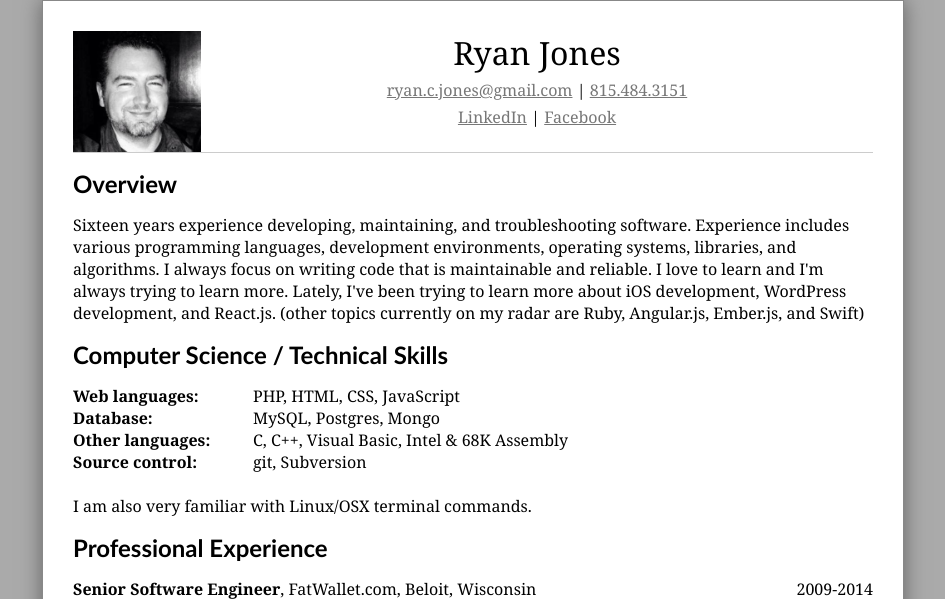
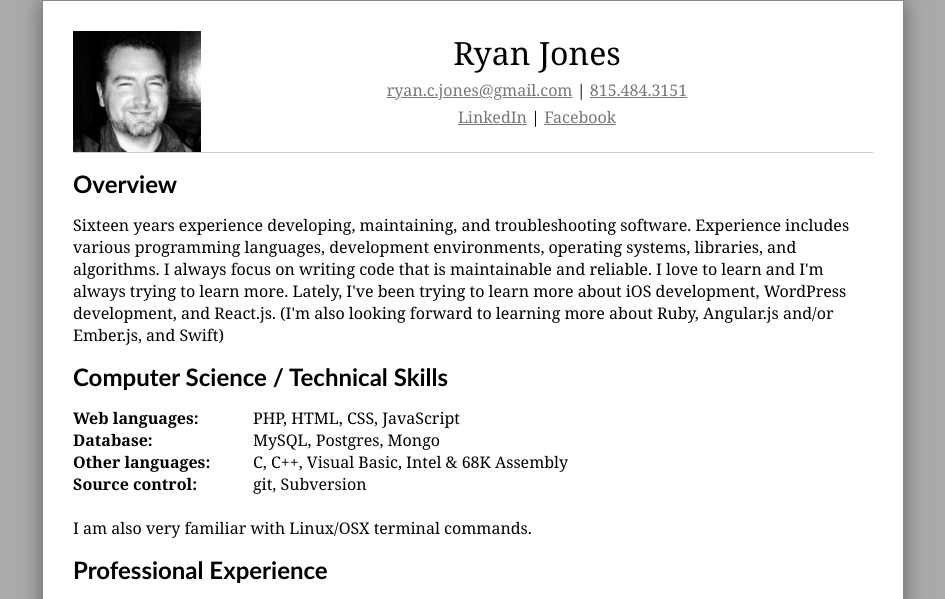
Before and after one commit to voidpointer/voidpointer.github.io, a PHP site: page / in a window 1280 px wide. Shown: the top 599 px of the page, without its empty margins (167-1112 px from the left). Run offline with PHP 8.4, Linux system fonts and the light colour scheme.

Commit message:
Changed wording of a sentence.

```diff
--- a/index.php
+++ b/index.php
@@ -43,7 +43,7 @@
 					programming languages, development environments, operating systems, libraries, and algorithms.  I always focus
 					on writing code that is maintainable and reliable.  I love to learn and I'm always trying to learn more.
 					Lately, I've been trying to learn more about iOS development, WordPress development, and React.js.
-					(other topics currently on my radar are Ruby, Angular.js, Ember.js, and Swift)
+					(I'm also looking forward to learning more about Ruby, Angular.js and/or Ember.js, and Swift)
 				</section>
 				<section>
 					<header>
```
